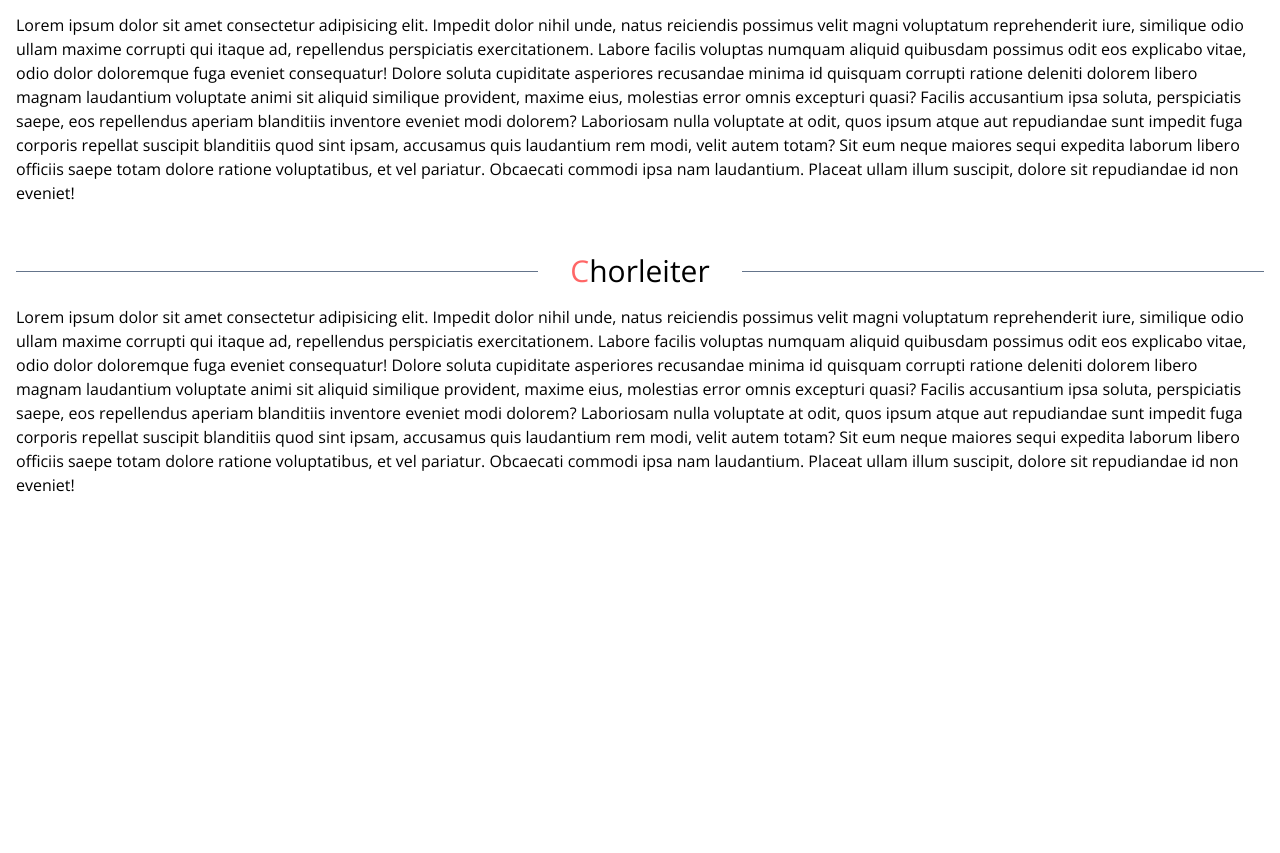
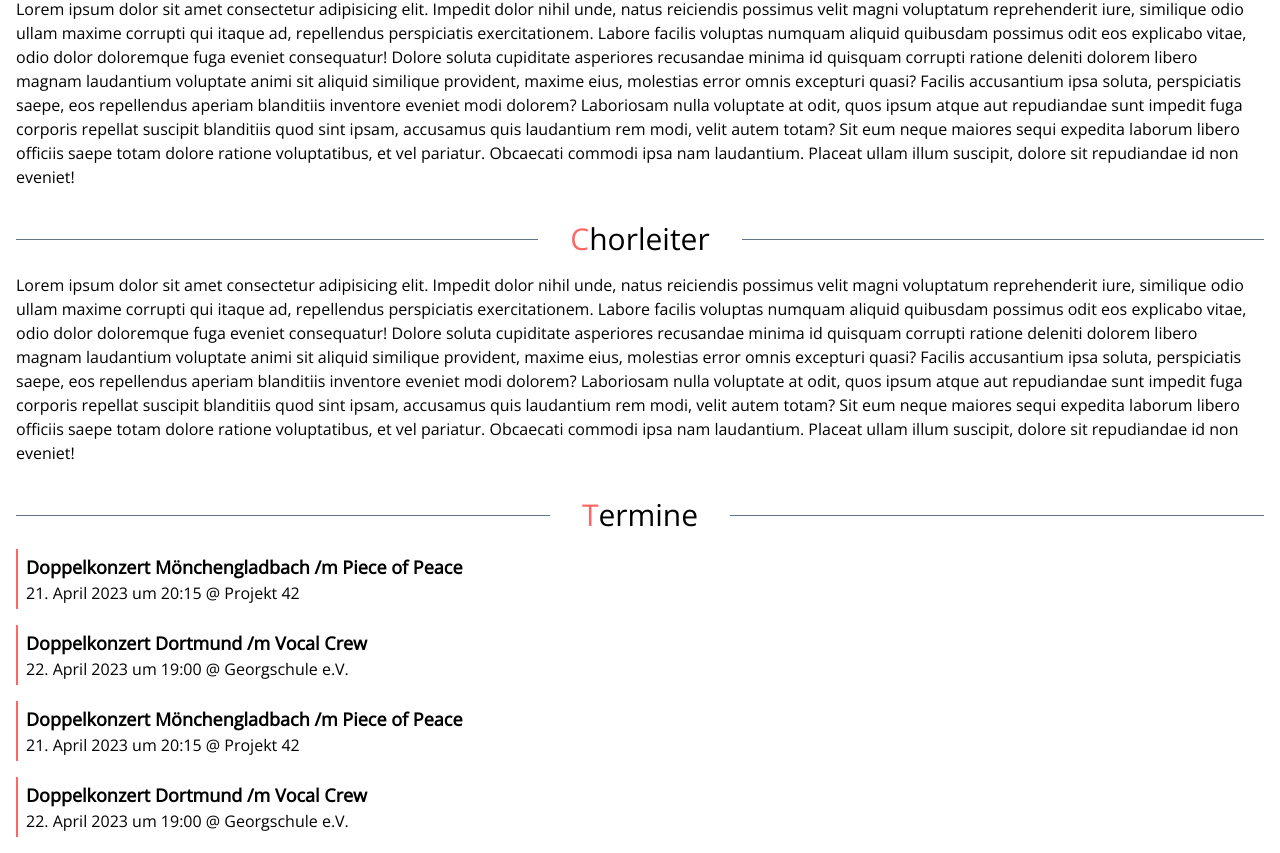
Before and after one commit to martinst01/popchor-koeln, a SvelteKit app: page / in a window 1280 px wide. Shown: the part 391-1244 px from the top of the page. Before the commit the page ends 904 px from the top, so only its background shows below. Built offline with nearby package versions, Linux system fonts and the light colour scheme.

Commit message:
feat: add gigs section

```diff
--- a/src/routes/+page.svelte
+++ b/src/routes/+page.svelte
@@ -1,6 +1,62 @@
 <script type="ts">
 	import imageHeader from '$lib/assets/header.png';
+	import Gig from './Gig.svelte';
 	import Section from './Section.svelte';
+
+	const gigs = [
+		{
+			title: 'Doppelkonzert Mönchengladbach /m Piece of Peace',
+			time: '21. April 2023 um 20:15',
+			place: ['Projekt 42', 'Waldhausener Str. 40-42', '41061 Mönchengladbach'],
+			price: '10/15/20 €',
+			description: `
+				Unser kleines Konzertwochenende im April startet in Mönchengladbach mit dem wunderbaren Vokalensemble
+				Piece of Peace!
+			`,
+			link: 'https://www.piece-of-peace.de',
+			linkText: 'piece-of-peace.de',
+			entryTime: 'ab 19:30 Uhr',
+		},
+		{
+			title: 'Doppelkonzert Dortmund /m Vocal Crew',
+			time: '22. April 2023 um 19:00',
+			place: ['Georgschule e.V.', 'Mergelteichstr. 63', '44225 Dortmund'],
+			price: '12/14 €',
+			description: `
+				Der zweite Stopp unserer kleinen Tour ist in Dortmund bei der grandiosen Vocal Crew, die letztes Jahr beim
+				Sing & Swing Festival auch zum Meisterchor gekürt wurde!
+			`,
+			link: 'https://www.vocalcrew.com',
+			linkText: 'vocalcrew.com',
+			entryTime: 'ab 18:00 Uhr',
+		},
+		{
+			title: 'Doppelkonzert Mönchengladbach /m Piece of Peace',
+			time: '21. April 2023 um 20:15',
+			place: ['Projekt 42', 'Waldhausener Str. 40-42', '41061 Mönchengladbach'],
+			price: '10/15/20 €',
+			description: `
+				Unser kleines Konzertwochenende im April startet in Mönchengladbach mit dem wunderbaren Vokalensemble
+				Piece of Peace!
+			`,
+			link: 'https://www.piece-of-peace.de',
+			linkText: 'piece-of-peace.de',
+			entryTime: 'ab 19:30 Uhr',
+		},
+		{
+			title: 'Doppelkonzert Dortmund /m Vocal Crew',
+			time: '22. April 2023 um 19:00',
+			place: ['Georgschule e.V.', 'Mergelteichstr. 63', '44225 Dortmund'],
+			price: '12/14 €',
+			description: `
+				Der zweite Stopp unserer kleinen Tour ist in Dortmund bei der grandiosen Vocal Crew, die letztes Jahr beim
+				Sing & Swing Festival auch zum Meisterchor gekürt wurde!
+			`,
+			link: 'https://www.vocalcrew.com',
+			linkText: 'vocalcrew.com',
+			entryTime: 'ab 18:00 Uhr',
+		},
+	];
 </script>
 
 <header
@@ -50,3 +106,19 @@
 		eveniet!
 	</p>
 </Section>
+
+<Section title="Termine">
+	<div class="space-y-4">
+		{#each gigs as gig}
+			<Gig {...gig}>
+				<span class="after:content-['>>>']">{gig.description}</span>
+				<a
+					href={gig.link}
+					target="_blank"
+					rel="noopener noreferrer"
+					class="text-blue-500 hover:text-blue-700 focus:text-blue-700">{gig.linkText}</a
+				>
+			</Gig>
+		{/each}
+	</div>
+</Section>
--- /dev/null
+++ b/src/routes/Gig.svelte
@@ -0,0 +1,33 @@
+<script lang="ts">
+	import GigLine from './GigLine.svelte';
+
+	export let title: string;
+	export let time: string;
+	export let place: string[];
+	export let price: string;
+	export let entryTime: string;
+
+	let expanded = false;
+</script>
+
+<!-- svelte-ignore a11y-click-events-have-key-events -->
+<div class="border-l-2 border-[#FF6666] pl-2 py-1" on:click={() => (expanded = !expanded)}>
+	<h3 class="text-lg font-bold" class:mb-2={expanded}>{title}</h3>
+
+	{#if expanded}
+		<GigLine label="Wann"><div class="font-bold">{time}</div></GigLine>
+		<GigLine label="Wo">
+			<div>
+				{#each place as placeItem}
+					<span class="block xs:inline xs:after:content-[',_'] xs:last:after:content-[]">{placeItem}</span>
+				{/each}
+			</div>
+		</GigLine>
+		<GigLine label="Preis">{price}</GigLine>
+		<GigLine label="Einlass">{entryTime}</GigLine>
+
+		<p class="mt-2 text-sm"><slot /></p>
+	{:else}
+		<p class="text-md">{time} @ {place[0]}</p>
+	{/if}
+</div>
--- /dev/null
+++ b/src/routes/GigLine.svelte
@@ -0,0 +1,8 @@
+<script lang="ts">
+	export let label: string;
+</script>
+
+<div class="flex items-baseline">
+	<div class="mr-2 w-16 flex-shrink-0 text-right text-xs font-bold uppercase text-slate-500">{label}:</div>
+	<slot />
+</div>
--- a/src/routes/Section.svelte
+++ b/src/routes/Section.svelte
@@ -5,7 +5,7 @@
 <section class="container mx-auto px-4 py-4">
 	<hgroup
 		class="
-			before:-z-1 relative my-4 flex justify-center
+			before:-z-1 relative mb-4 flex justify-center
 			before:absolute before:inset-x-0 before:top-[50%] before:h-[1px] before:bg-slate-500
 		"
 	>
--- a/tailwind.config.cjs
+++ b/tailwind.config.cjs
@@ -5,7 +5,11 @@ const config = {
 		fontFamily: {
 			sans: ['Open Sans'],
 		},
-		extend: {},
+		extend: {
+			screens: {
+				xs: '480px',
+			},
+		},
 	},
 
 	plugins: [],
```
